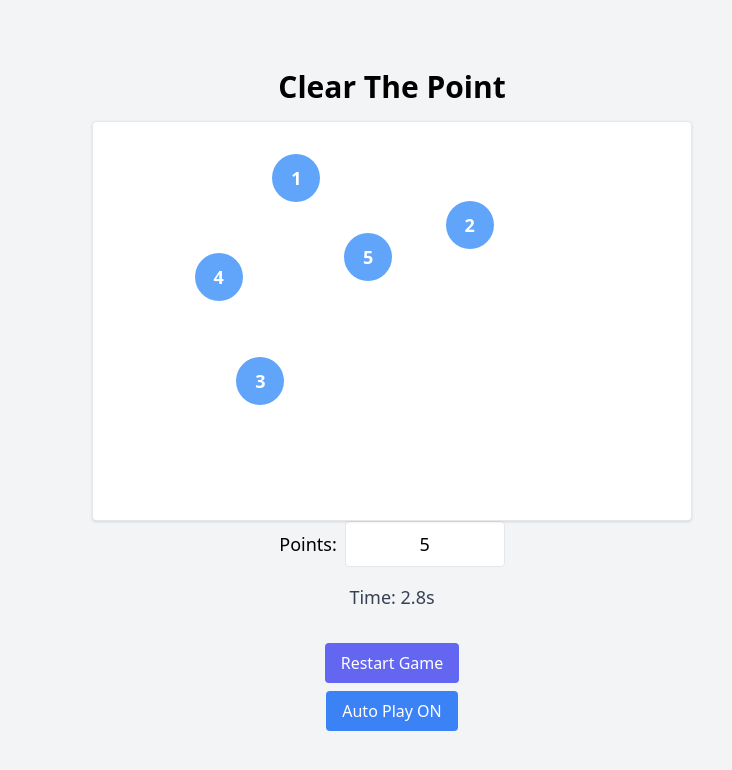
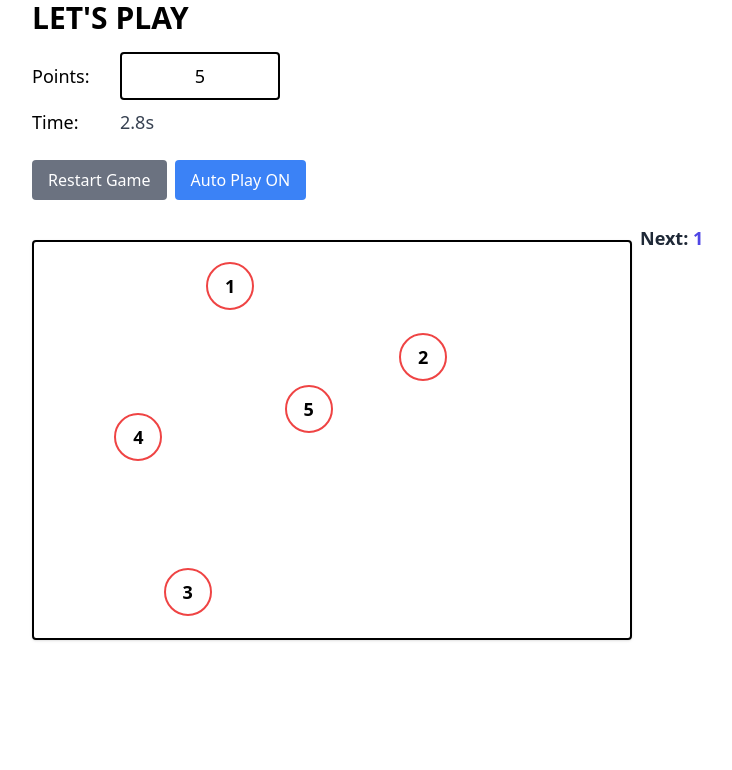
Before and after one commit to thienpham129/clear-the-point-haibazo-jsc, a React (Create React App) app: page / in a window 1280 px wide. Both pictures are taken after a click on the button "Play". Shown: the top 770 px of the page, without its empty margins (248-980 px from the left). Built offline with nearby package versions, Linux system fonts and the light colour scheme.

Commit message:
feat: improve ui, add next, fix auto play, highlight button
add next number feature

feat: highlight Point button

fix: autoplay button

```diff
--- a/src/App.js
+++ b/src/App.js
@@ -80,29 +80,40 @@ function App() {
   }, [autoPlay, current, points, isStarted, win, gameOver]);
 
   return (
-    <div className="w-full h-screen bg-gray-100 flex flex-col items-center justify-center">
-      <h1 className="text-3xl font-bold mb-4">Clear The Point</h1>
+    <div className="flex flex-col justify-center items-start flex-grow w-full max-w-screen-md mx-auto px-6">
+      <h3
+        className={`text-3xl font-bold mb-4 ${gameOver ? 'text-red-600' : win ? 'text-green-600' : 'text-black'
+          }`}
+      >
+        {gameOver ? 'GAME OVER' : win ? 'ALL CLEARED' : "LET'S PLAY"}
+      </h3>
 
-      <GameBoard points={isStarted ? points : []} handleClick={handleClick} />
-      <div className="flex items-center gap-2 mb-4">
-        <label className="text-lg">Points:</label>
+      <div className="flex flex-col gap-2 mb-4">
+        <div className="flex items-center gap-2">
+          <label className="text-lg w-20">Points:</label>
           <input
             type="text"
             min="1"
-          max="5000"
+            max="10000"
             value={totalPoints}
             onChange={(e) => setTotalPoints(Number(e.target.value))}
-          className="px-3 py-2 border rounded text-lg w-40 text-center"
+            className="px-3 py-2 border-2 border-black rounded text-lg w-40 text-center"
           />
         </div>
+        <div className="flex items-center gap-2">
+          <label className="text-lg w-20">Time:</label>
+          <span className="text-lg text-gray-700">{time.toFixed(1)}s</span>
+        </div>
+      </div>
+
+
 
       {
         !isStarted && (
           <>
-            <div className="text-lg mb-2 text-gray-700">Time: {time.toFixed(1)}s</div>
             <button
               onClick={startGame}
-              className="px-6 py-3 bg-green-600 text-white rounded-lg text-lg hover:bg-green-700"
+              className="mt-1 px-4 py-2 bg-green-600 text-white rounded-lg text-lg hover:bg-green-700"
             >
               Play
             </button>
@@ -110,31 +121,36 @@ function App() {
         )
       }
 
-      {isStarted && (
-        <div className="text-lg mb-2 text-gray-700">Time: {time.toFixed(1)}s</div>
-      )}
-
 
       {isStarted && (
         <>
-          {gameOver && <div className="text-red-500 text-xl font-bold mb-2">Game Over</div>}
-          {win && <div className="text-green-600 text-xl font-bold mb-2">ALL CLEARED</div>}
-
+          <div className="mt-1 flex gap-2">
             <button
               onClick={startGame}
-            className="mt-6 px-4 py-2 bg-indigo-500 text-white rounded hover:bg-indigo-600"
+              className="mt-1 px-4 py-2 bg-gray-500 text-white rounded hover:bg-indigo-600"
             >
               Restart Game
             </button>
+            {!win && !gameOver && (
               <button
                 onClick={toggleAutoPlay}
-            className={`mt-2 px-4 py-2 rounded text-white ${autoPlay ? 'bg-red-500 hover:bg-red-600' : 'bg-blue-500 hover:bg-blue-600'}`}
+                className={`mt-1 px-4 py-2 rounded text-white ${autoPlay ? 'bg-red-500 hover:bg-red-600' : 'bg-blue-500 hover:bg-blue-600'}`}
               >
                 Auto Play {autoPlay ? 'OFF' : 'ON'}
               </button>
+            )}
+          </div>
+
         </>
       )}
-
+      <div className="flex items-start gap-2 mt-2">
+        <GameBoard points={isStarted ? points : []} handleClick={handleClick} current={current} />
+        {isStarted && current <= totalPoints && (
+          <div className="mt-4 text-lg font-semibold text-gray-800">
+            Next: <span className="text-indigo-600">{current}</span>
+          </div>
+        )}
+      </div>
     </div>
   );
 }
--- a/src/components/GameBoard.js
+++ b/src/components/GameBoard.js
@@ -1,11 +1,12 @@
 import { PointButton } from "./PointButton";
 
-export function GameBoard({ points, handleClick }) {
+export function GameBoard({ points, handleClick, current }) {
     return (
         // ui board game
-        <div className="w-[600px] h-[400px] bg-white border rounded shadow relative">
+        <div className="w-[600px] h-[400px] mt-8 bg-white border-2 border-black rounded shadow relative">
             {points.map((p) => (
-                <PointButton key={p.id} id={p.id} x={p.x} y={p.y} onClick={handleClick} fading={p.fading} fadeStartTime={p.fadeStartTime}/>
+                <PointButton key={p.id} id={p.id} x={p.x} y={p.y} onClick={handleClick}
+                fading={p.fading} fadeStartTime={p.fadeStartTime} highlighted={p.id === current}/>
             ))}
         </div>
     );
--- a/src/components/PointButton.js
+++ b/src/components/PointButton.js
@@ -1,6 +1,6 @@
 import { useEffect, useState } from "react";
 
-export function PointButton({ id, x, y, onClick, fading, fadeStartTime }) {
+export function PointButton({ id, x, y, onClick, fading, fadeStartTime, highlighted }) {
     const [countdown, setCountdown] = useState(3.0);
     const [visible, setVisible] = useState(true);
 
@@ -27,11 +27,12 @@ export function PointButton({ id, x, y, onClick, fading, fadeStartTime }) {
         //ui for point
         <button
             onClick={() => onClick(id)}
-            className={`absolute w-12 h-12 rounded-full bg-blue-400 text-white font-bold text-lg
-            hover:bg-blue-600 transition-opacity duration-[4000ms] ease-out
+            className={`absolute w-12 h-12 rounded-full bg-white text-black border-2 border-red-500
+            font-bold text-lg hover:bg-red-600 transition-opacity duration-[6000ms] ease-out
             ${fading ? (visible ? 'opacity-100' : 'opacity-0') : 'opacity-100'}
-            ${fading ? 'pointer-events-none' : ''}`}
-            style={{ left: `${x}%`, top: `${y}%`, transform: "translate(-50%, -50%)" }}
+            ${fading ? 'pointer-events-none border-red-600 bg-red-400 text-red-900' : 'border-red-500 bg-white text-black'}
+            hover:bg-red-600`}
+            style={{ left: `${x}%`, top: `${y}%`, transform: "translate(-50%, -50%)", zIndex: fading || highlighted ? 50 : 1 }}
         >
             <div className="text-lg">{id}</div>
             {fading && <div className="text-xs mt-1">{countdown.toFixed(1)}</div>}
--- a/src/utils/PointGenerator.js
+++ b/src/utils/PointGenerator.js
@@ -4,19 +4,19 @@ export function getRandomPoints(n) {
     // Set names used contains coordinates;
     const used = new Set();
 
-    while(points.length < n){
+    while (points.length < n) {
         // Random number 0 to 80 and 10 to 69
         // floor the value
-        const x = Math.floor(Math.random() * 80) + 10;
-        const y = Math.floor(Math.random() * 60) + 10;
+        const x = +(Math.random() * 90 + 5).toFixed(1); // 5–95%
+        const y = +(Math.random() * 90 + 5).toFixed(1); // 5–95%
 
-        // a string for key
-        const key = `${x}-${y}`;
+        //string for key
+        const key = `${x.toFixed(1)}-${y.toFixed(1)}`;
 
         // check
-        if(!used.has(key)) {
+        if (!used.has(key)) {
             used.add(key);
-            points.push({id: points.length + 1, x, y});
+            points.push({ id: points.length + 1, x, y });
         }
     }
 
```
Lines whose indentation alone changed are shown as unchanged.
